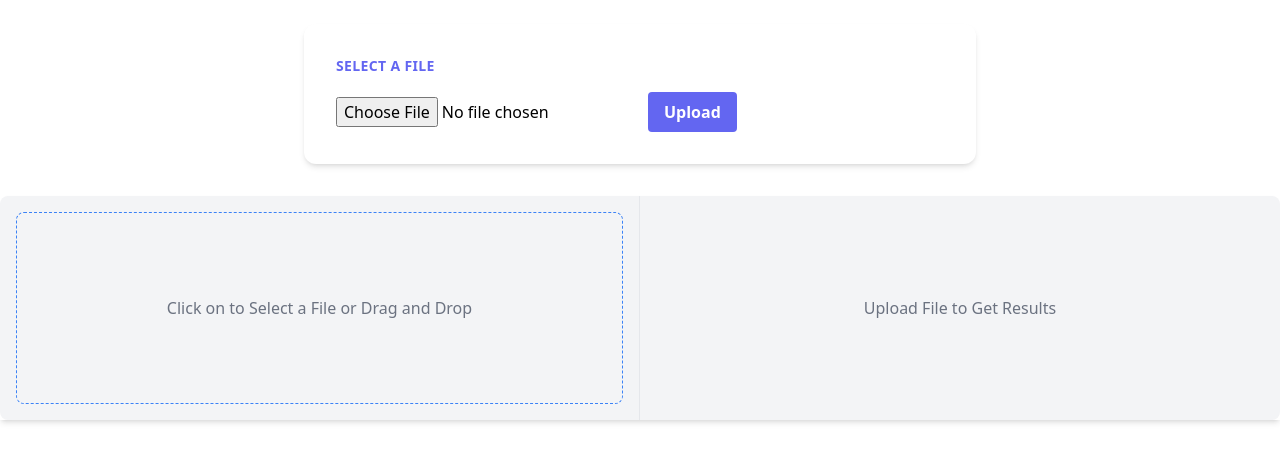
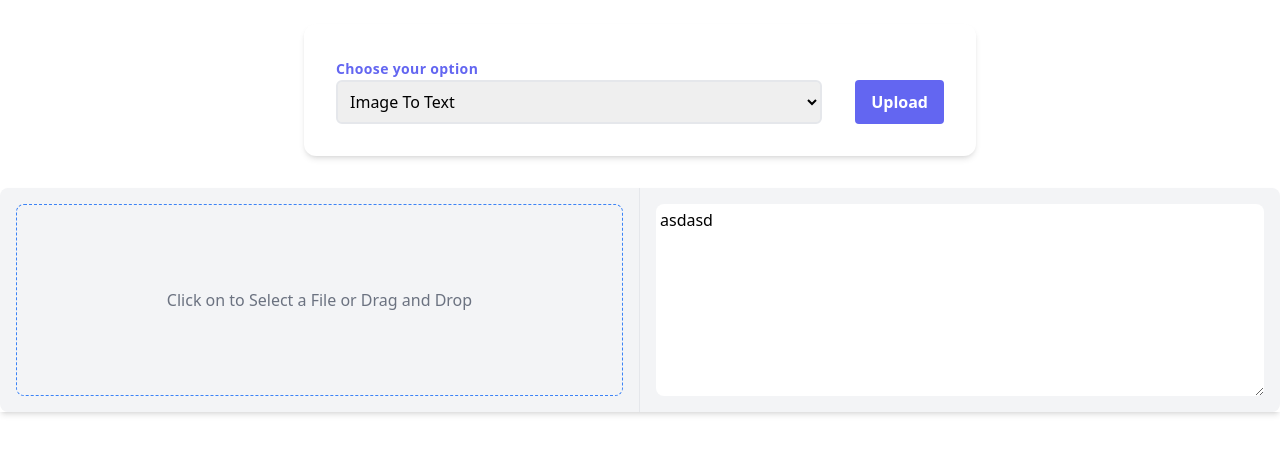
Before and after one commit to Madushan98/Ocrt-ToolkIt, a Next.js app in the folder frontend/: page / in a window 1280 px wide. Shown: the top 462 px of the page. Built offline with nearby package versions, Linux system fonts and the light colour scheme.

Commit message:
file upload

```diff
--- a/frontend/components/fileUpload.tsx
+++ b/frontend/components/fileUpload.tsx
@@ -1,39 +1,40 @@
 'use client';
 import { url } from 'inspector';
-import { useState, createContext, useContext } from 'react'
+import { useState, createContext, useContext, useEffect } from 'react'
 import FilePreview from './filePreview';
 import { FileContext } from '../app/context';
+import { OptionType, uploadeChanger } from '../model/model';
 
-const FileUpload = () => {
-  const [selectedFile, setSelectedFile] =  useState<Blob | null>(null)
+const FileUpload = ({onOptionChange,onUpload}:uploadeChanger) => {
   const fileContext = useContext(FileContext)
+  const [selectedOption, setSelectedOption] = useState<string >("get-result");
 
-  const handleFileInput = (event: React.ChangeEvent<HTMLInputElement> ) => {
-    const selectedFile = event.target.files?.[0]
-    if (selectedFile) {
-        setSelectedFile(selectedFile)
-        console.log(URL.createObjectURL(selectedFile))
-        fileContext?.setPreviewUrl(URL.createObjectURL(selectedFile))
-    }
+  useEffect(() => {
+    onOptionChange(selectedOption);
+  },[selectedOption]);
 
-  }
-
+  const handleSelect = (e: React.ChangeEvent<HTMLSelectElement>) => {
+    setSelectedOption(e.target.value);
+  };
   const handleUpload = () => {
-    // TODO: Implement file upload logic
+    onUpload()
   }
 
   return (
     <div className="max-w-sm mx-auto mt-6 bg-white rounded-xl shadow-md overflow-hidden md:max-w-2xl">
       <div className="md:flex">
-        <div className="p-8">
-          <div className="uppercase tracking-wide text-sm text-indigo-500 font-semibold">
-            Select a file
+        <div className="p-8 flex w-full justify-between items-end">
+          <div className='flex-col w-4/5 '>
+            <label className='tracking-wide text-sm text-indigo-500 font-semibold' htmlFor="">Choose your option</label>
+              <select onChange={handleSelect} className="border-2 rounded-md p-2 w-full">
+                <option value="get-result">Image To Text</option>
+                <option value="option2">Noice Remover</option>
+                <option value="option3">Option 3</option>
+              </select>
           </div>
-          <input type="file" onChange={handleFileInput} />
           <button
-            className="bg-indigo-500 hover:bg-indigo-700 text-white font-bold py-2 px-4 mt-4 rounded"
+            className="bg-indigo-500 h-11 hover:bg-indigo-700 text-white font-bold py-2 px-4 rounded"
             onClick={handleUpload}
-            disabled={!selectedFile}
           >
             Upload
           </button>
```
